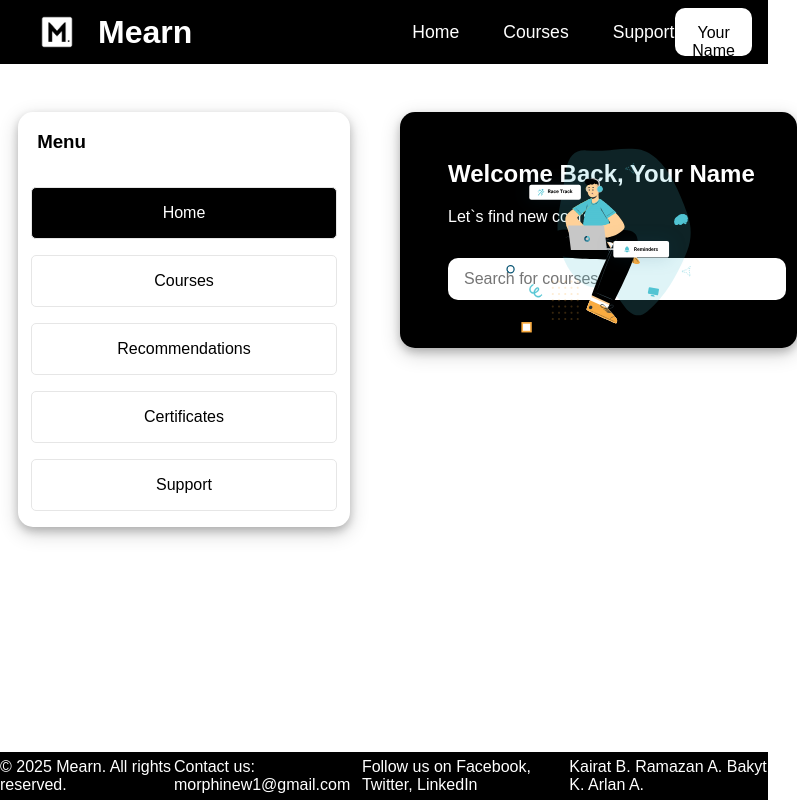
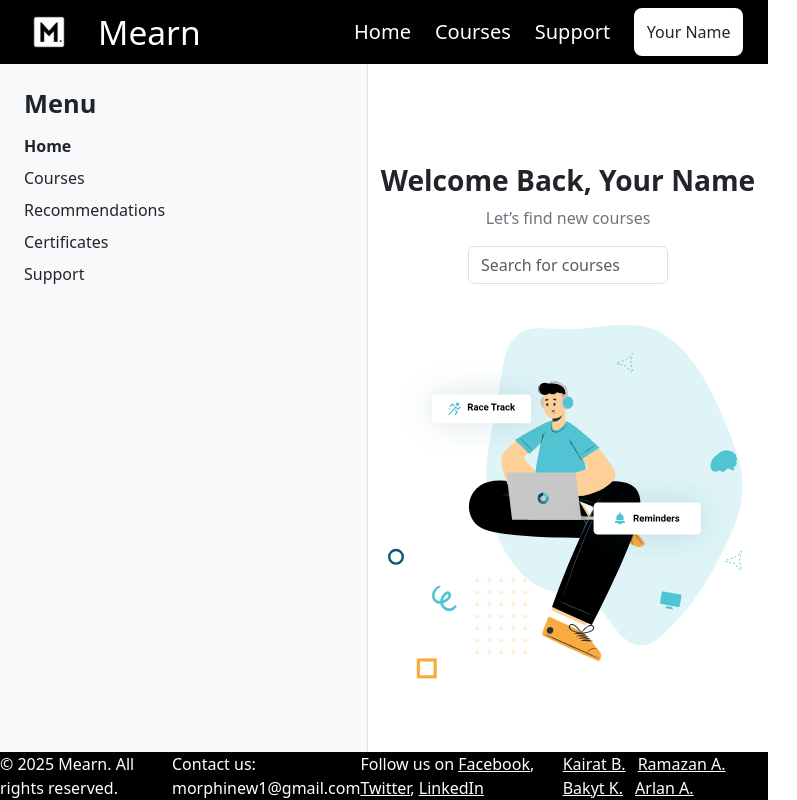
Before and after one commit to kandratiche/web, a plain HTML site: page index.html in a window 768 px wide. Shown: the whole page, 797 px wide, since content can reach past the window. Drawn offline with nearby package versions, Linux system fonts and the light colour scheme.

Commit message:
bootstrap

```diff
--- a/index.html
+++ b/index.html
@@ -2,79 +2,79 @@
 <html lang="en">
 
 <head>
-    <meta charset="UTF-8">
-    <meta name="viewport" content="width=device-width, initial-scale=1.0">
-    <link rel="stylesheet" href="./styles/style.css" />
-    <link rel="stylesheet" href="./styles/navbar.css" />
+    <meta charset="UTF-8" />
+    <meta name="viewport" content="width=device-width, initial-scale=1.0" />
+    <title>Home Page</title>
+    <link href="https://cdn.jsdelivr.net/npm/bootstrap@5.3.3/dist/css/bootstrap.min.css" rel="stylesheet" />
+    <script src="https://cdn.jsdelivr.net/npm/bootstrap@5.3.3/dist/js/bootstrap.bundle.min.js"></script>
     <link rel="stylesheet" href="./styles/welcome.css" />
-    <title>Home Page</title>
 </head>
 
-<body>
-    <header id="app-header">
-        <img class="app-header-company" src="./assets/Morphines LOGO.jpg" alt="Mearn" />
-        <h1>Mearn</h1>
-        <a href="index.html" class="app-header-info">Home</a>
-        <p class="app-header-info">Courses</p>
-        <a href="support.html" class="app-header-info">Support</a>
-        <a href="profilepage.html">
-            <div class="app-header-profile">
-                <p>Your Name</p>
+<body class="m-0 p-0 font-sans">
+    <header id="app-header" class="d-flex align-items-center bg-black text-white w-100 m-0 p-0" style="height: 4em;">
+        <img src="./assets/Morphines LOGO.jpg" alt="Mearn" class="ms-4 me-4" style="width: 50px; transition: 0.3s;" />
+        <h1 class="m-0 me-3">Mearn</h1>
+        <a href="index.html" class="text-white ms-auto me-4 text-decoration-none fs-5">Home</a>
+        <a href="courses.html" class="text-white text-decoration-none fs-5 me-4 mb-0">Courses</a>
+        <a href="support.html" class="text-white text-decoration-none fs-5 me-4">Support</a>
+        <a href="profilepage.html" class="text-dark text-decoration-none" style="margin-right: 50px;">
+            <div class="bg-white rounded-3 text-center d-flex justify-content-center align-items-center"
+                style="width: 130%; height: 3em;  transition: 0.3s;">
+                <p class="m-0">Your Name</p>
             </div>
         </a>
     </header>
-    <div class="homepage-content">
-        <nav class="navbar">
-            <div class="navbar-menu">
-                <h3 class="navbar-section">Menu</h3>
-                <ul class="navbar-list">
-                    <a href="index.html">
-                        <li class="navbar-item active">Home</li>
-                    </a>
-                    <a href="courses.html">
-                        <li class="navbar-item">Courses</li>
-                    </a>
-                    <a href="recommendation.html">
-                        <li class="navbar-item">Recommendations</li>
-                    </a>
-                    <a href="certificates.html">
-                        <li class="navbar-item">Certificates</li>
-                    </a>
-                    <a href="support.html">
-                        <li class="navbar-item">Support</li>
-                    </a>
+    <div class="d-grid" style="grid-template-columns: 23em 1fr; width: 100vw; height: calc(100vh - 4em);">
+        <nav class="bg-light border-end h-100">
+            <div class="p-4">
+                <h3 class="fw-bold mb-3">Menu</h3>
+                <ul class="list-unstyled">
+                    <li class="mb-2">
+                        <a href="index.html" class="text-dark fw-semibold text-decoration-none">Home</a>
+                    </li>
+                    <li class="mb-2">
+                        <a href="courses.html" class="text-dark text-decoration-none">Courses</a>
+                    </li>
+                    <li class="mb-2">
+                        <a href="recommendation.html" class="text-dark text-decoration-none">Recommendations</a>
+                    </li>
+                    <li class="mb-2">
+                        <a href="certificates.html" class="text-dark text-decoration-none">Certificates</a>
+                    </li>
+                    <li>
+                        <a href="support.html" class="text-dark text-decoration-none">Support</a>
+                    </li>
                 </ul>
             </div>
         </nav>
-        <div class="homepage-container">
-            <div class="welcomeback">
-                <h2>Welcome Back, Your Name</h2>
-                <p>Let`s find new courses</p>
-                <input type="text" id="searchInput" class="welcomeback-search" placeholder="Search for courses" />
-                </br>
-                <img src="explore-courses.svg" alt="explore" class="welcomeback-image" />
-                <div id="course-results">
-
-                </div>
+        <div class="d-grid place-items-center" style="width: calc(100vw - 23em); height: calc(100vh - 4em);">
+            <div class="text-center" style="margin-top: 100px;">
+                <h2 class="fw-bold">Welcome Back, Your Name</h2>
+                <p class="text-secondary">Let’s find new courses</p>
+                <input type="text" id="searchInput" class="form-control w-50 mx-auto my-3"
+                    placeholder="Search for courses" />
+                <img src="explore-courses.svg" alt="explore" class="img-fluid my-3" style="max-width: 400px;" />
+                <div id="course-results"></div>
             </div>
         </div>
     </div>
-    <footer>
-        <p>&copy; 2025 Mearn. All rights reserved.</p>
-        <p>Contact us: morphinew1@gmail.com</p>
-        <p>Follow us on
-            <a href="#">Facebook</a>,
-            <a href="#">Twitter</a>,
-            <a href="#">LinkedIn</a>
+    <footer class="d-flex justify-content-around align-items-center bg-black text-white fixed-bottom py-2"
+        style="height: 3em;">
+        <p class="m-0">&copy; 2025 Mearn. All rights reserved.</p>
+        <p class="m-0">Contact us: morphinew1@gmail.com</p>
+        <p class="m-0">
+            Follow us on
+            <a href="#" class="text-white text-decoration-underline">Facebook</a>,
+            <a href="#" class="text-white text-decoration-underline">Twitter</a>,
+            <a href="#" class="text-white text-decoration-underline">LinkedIn</a>
         </p>
-        <p>
-            <a href="#">Kairat B.</a>
-            <a href="#">Ramazan A.</a>
-            <a href="#">Bakyt K.</a>
-            <a href="#">Arlan A.</a>
+        <p class="m-0">
+            <a href="#" class="text-white me-2">Kairat B.</a>
+            <a href="#" class="text-white me-2">Ramazan A.</a>
+            <a href="#" class="text-white me-2">Bakyt K.</a>
+            <a href="#" class="text-white">Arlan A.</a>
         </p>
     </footer>
-    <script src="script.js"></script>
 </body>
 
 </html>
--- a/styles/navbar.css
+++ b/styles/navbar.css
@@ -50,3 +50,19 @@
     color: white;
     scale: 0.95;
 }
+
+@media screen and (max-width: 768px) {
+    .navbar {
+        align-self: center;
+        height: fit-content;
+        padding-bottom: 3em;
+    }
+}
+
+@media (min-width: 768px) and (max-width: 992px) {
+    .navbar {
+        align-self: center;
+        height: fit-content;
+        padding-bottom: 3em;
+    }
+}
--- a/styles/style.css
+++ b/styles/style.css
@@ -97,3 +97,47 @@ footer {
     position: fixed;
     bottom: 0;
 }
+
+@media screen and (max-width: 768px) {
+
+    #app-header {
+        a, p {
+            display: none;
+        }
+    }
+
+    .app-header-profile {
+        width: 100px;
+        align-items: center;
+        text-align: center;
+    }
+}
+
+@media screen and (max-width: 768px) {
+
+    #app-header {
+        a, p {
+            display: none;
+        }
+    }
+
+    .app-header-profile {
+        width: 100px;
+        align-items: center;
+        text-align: center;
+    }
+}
+
+@media (min-width: 768px) and (max-width: 992px) {
+    #app-header {
+        a, p {
+            display: none;
+        }
+    }
+
+    .app-header-profile {
+        width: 100px;
+        align-items: center;
+        text-align: center;
+    }
+}
```
Also changed, not shown: recommendation.html (+3 -5 lines), styles/reccomendation.css (+43 -0 lines).
